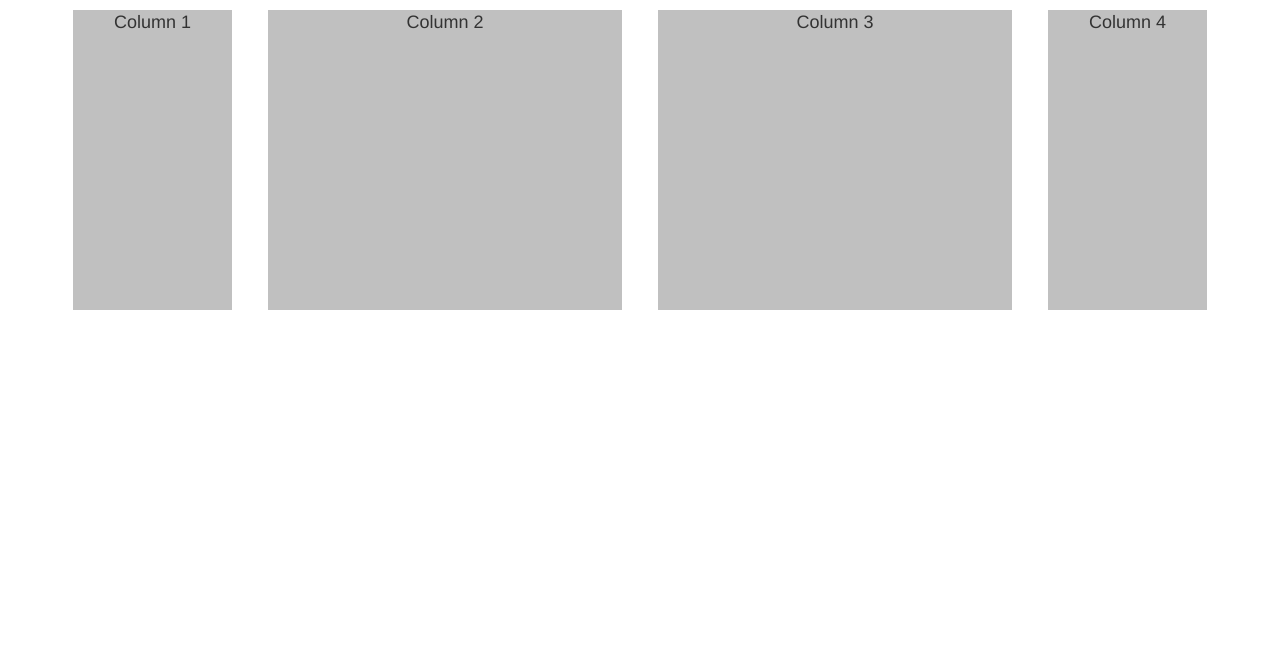
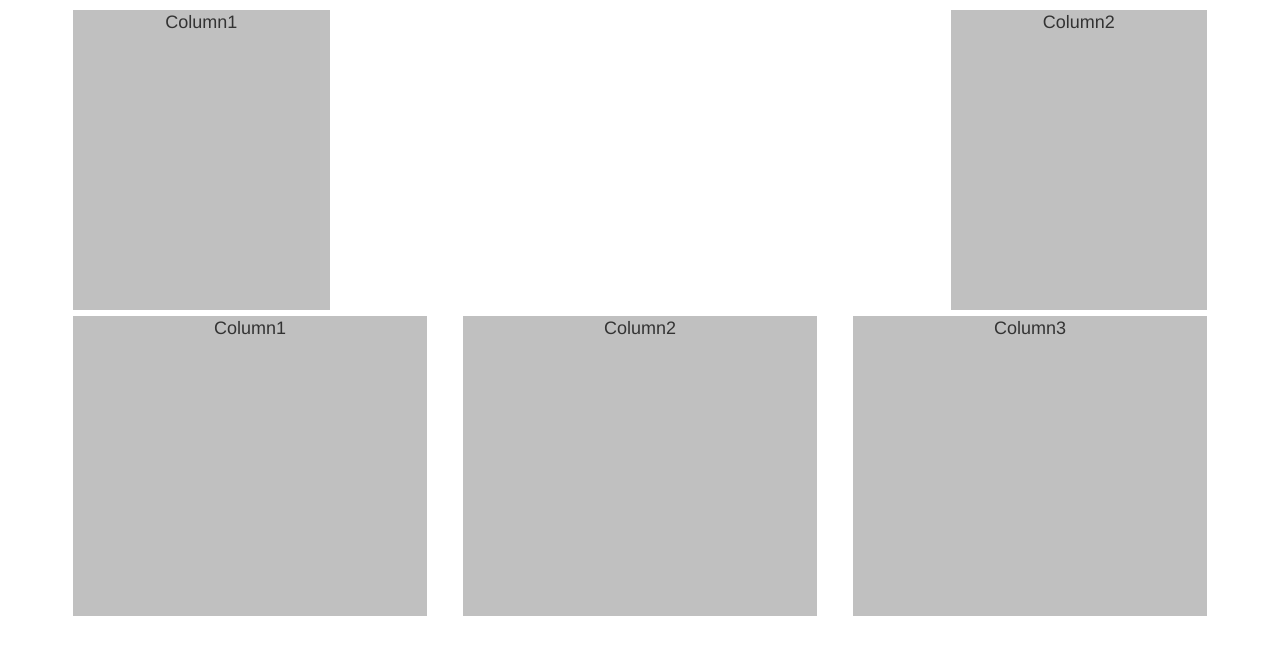
Before and after one commit to b-hans/abernathy, a plain HTML site: page index.html in a window 1280 px wide. Shown: the part 63-718 px from the top of the page. Drawn offline with nearby package versions, Linux system fonts and the light colour scheme.

Commit message:
added an image, etc

```diff
--- a/index.html
+++ b/index.html
@@ -14,17 +14,22 @@
 
 	<div class="container">
 		<div class="row">
-			<div class="col-md-2">
-				<div class="customDiv">Column 1</div>
+			<div class="col-md-3">
+				<div class="customDiv">Column1</div>
+			</div>
+			<div class="col-md-3 col-md-offset-6">
+				<div class="customDiv">Column2</div>
+			</div>
+		</div>
+		<div class="row">
+			<div class="col-md-4">
+				<div class="customDiv">Column1</div>
 			</div>
 			<div class="col-md-4">
-				<div class="customDiv">Column 2</div>
+				<div class="customDiv">Column2</div>
 			</div>
 			<div class="col-md-4">
-				<div class="customDiv">Column 3</div>
-			</div>
-			<div class="col-md-2">
-				<div class="customDiv">Column 4</div>
+				<div class="customDiv">Column3</div>
 			</div>
 		</div>
 	</div>
```
Also changed, not shown: images/BNan.jpg (added).
